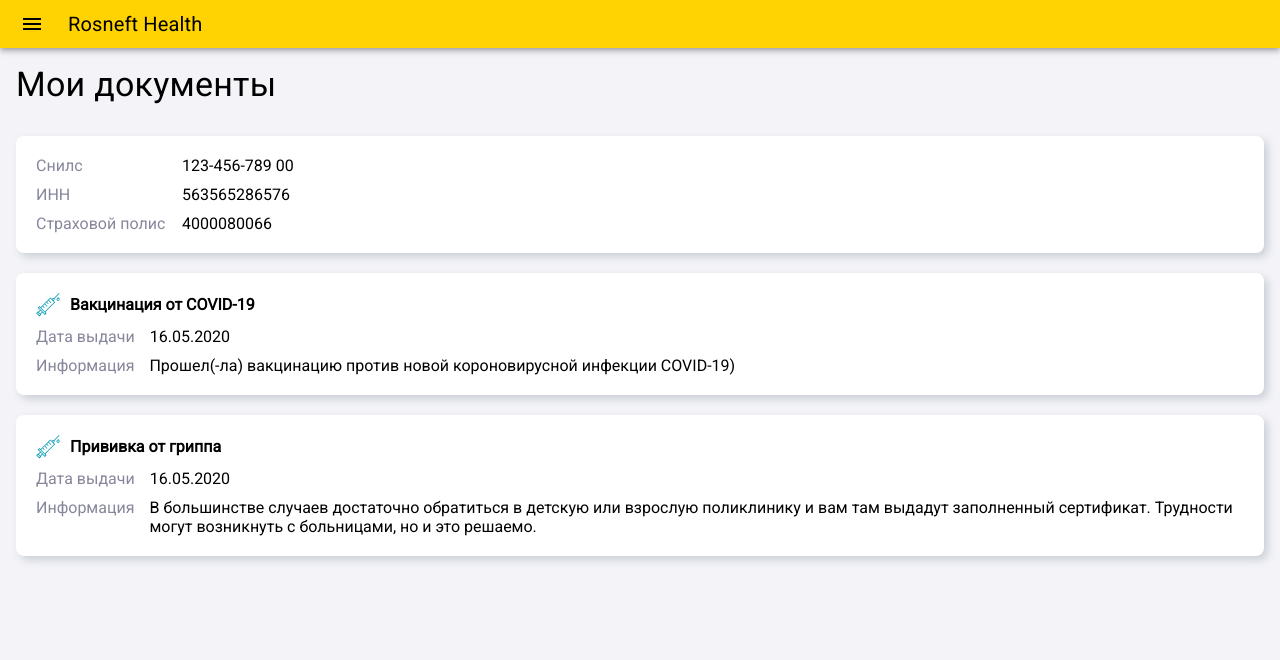
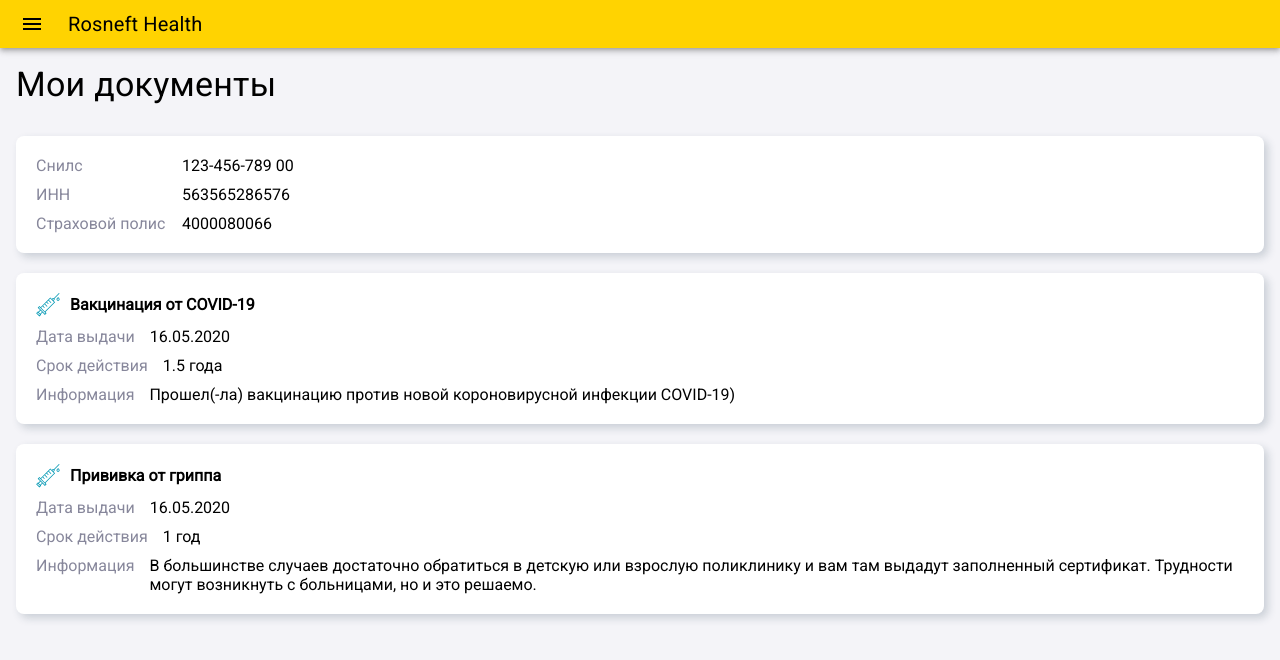
Before and after one commit to vladiks-git/rosneft, a React (Create React App) app: page /#/ in a window 1280 px wide. Shown: the top 660 px of the page. Built offline with nearby package versions, Linux system fonts and the light colour scheme.

Commit message:
добавил срок действия в прививках

```diff
--- a/src/components/documents/Vaccination/Vaccination.jsx
+++ b/src/components/documents/Vaccination/Vaccination.jsx
@@ -4,7 +4,7 @@ import { CardContent } from "../../../ui-kit";
 
 import "./style.scss";
 
-function Vaccination({ title, information }) {
+function Vaccination({ title, information, date }) {
   return (
     <CardContent>
       <div className="vaccination-card">
@@ -17,6 +17,10 @@ function Vaccination({ title, information }) {
           <p>16.05.2020</p>
         </div>
         <div className="vaccination-card__item">
+          <p className="vaccination-card__item-title">Срок действия</p>
+          <p>{date}</p>
+        </div>
+        <div className="vaccination-card__item">
           <p className="vaccination-card__item-title">Информация</p>
           <p>{information}</p>
         </div>
--- a/src/pages/documents/index.jsx
+++ b/src/pages/documents/index.jsx
@@ -13,10 +13,18 @@ function DocumentsPage() {
         <PersonalInfo />
         <Vaccination
           title={"Вакцинация от COVID-19"}
-          information={"Прошел(-ла) вакцинацию против новой короновирусной инфекции COVID-19)"} />
-          <Vaccination
+          information={
+            "Прошел(-ла) вакцинацию против новой короновирусной инфекции COVID-19)"
+          }
+          date={"1.5 года"}
+        />
+        <Vaccination
           title={"Прививка от гриппа"}
-          information={"В большинстве случаев достаточно обратиться в детскую или взрослую поликлинику и вам там выдадут заполненный сертификат. Трудности могут возникнуть с больницами, но и это решаемо."} />
+          information={
+            "В большинстве случаев достаточно обратиться в детскую или взрослую поликлинику и вам там выдадут заполненный сертификат. Трудности могут возникнуть с больницами, но и это решаемо."
+          }
+          date={"1 год"}
+        />
       </div>
     </div>
   );
```
